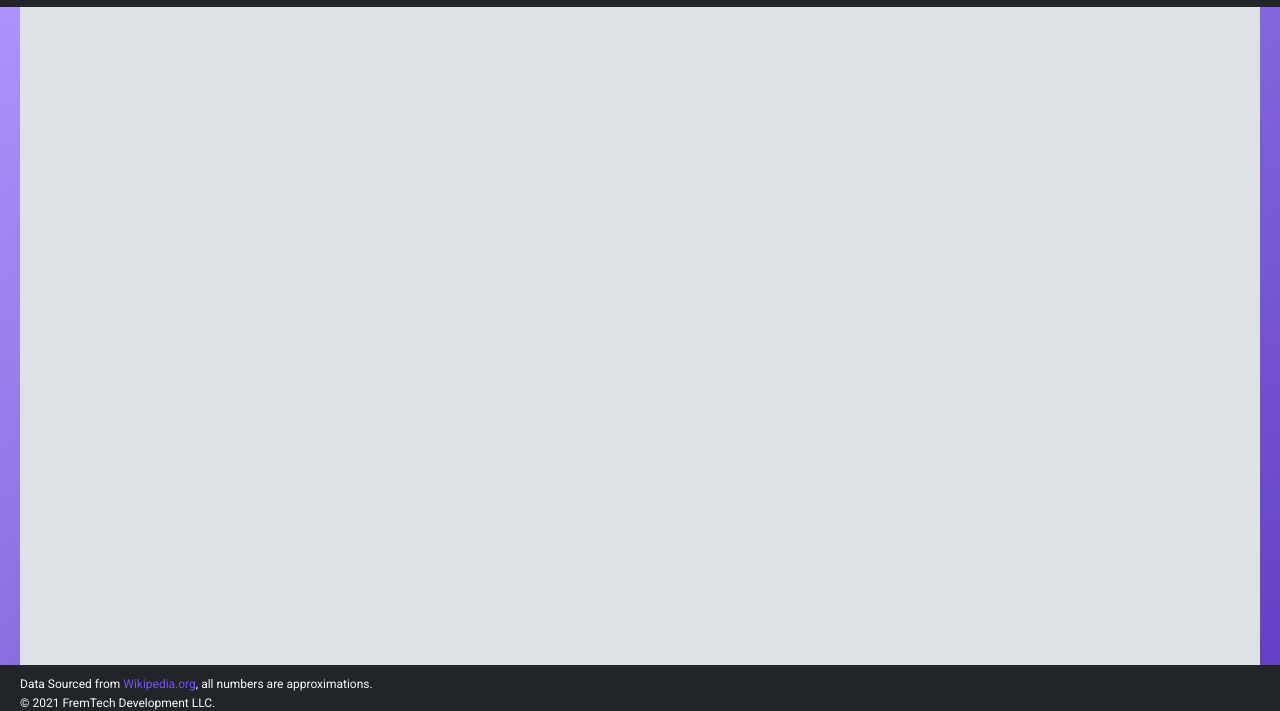
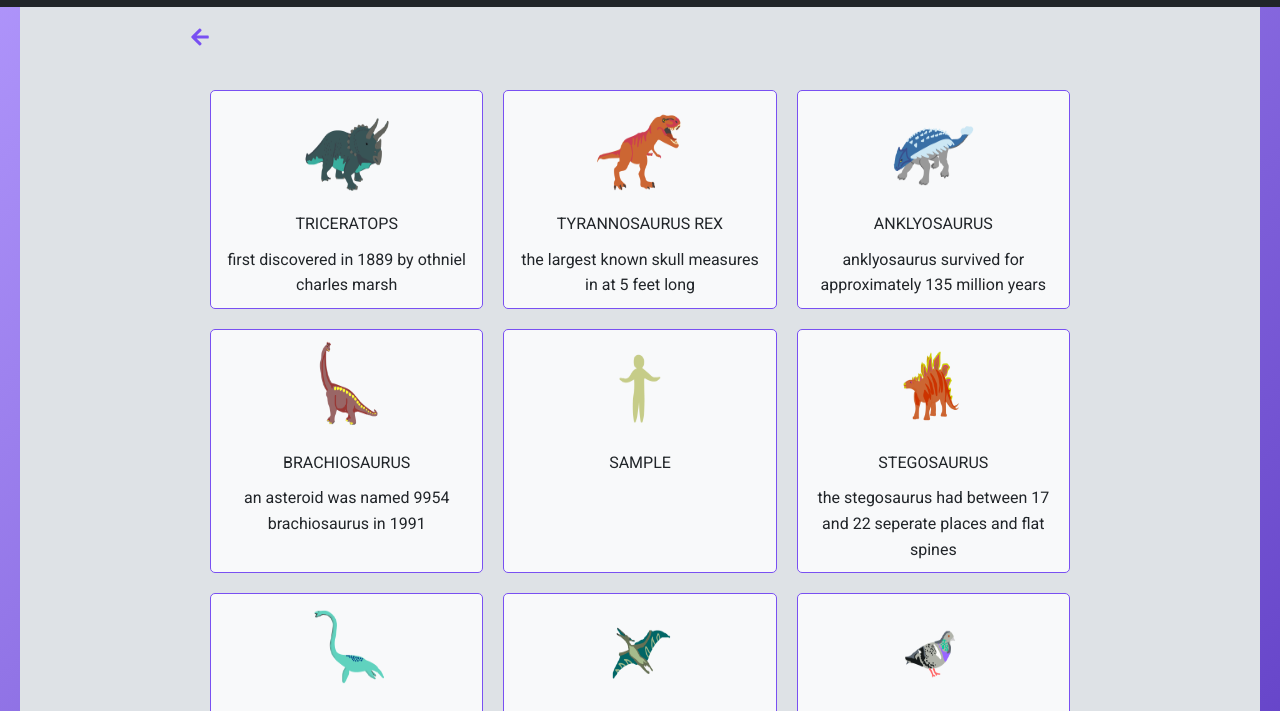
Before and after one commit to kfremgen97/Dinosaurs, a website built with webpack: page src/index.html in a window 1280 px wide. Both pictures are taken after typing "Sample", "5", "5", "5" into the empty fields and a click on the button "Compare Me!". Shown: the part 77-788 px from the top of the page. Built offline with nearby package versions, Linux system fonts and the light colour scheme.

Commit message:
feat: Generate cards after form submission

```diff
--- a/src/index.html
+++ b/src/index.html
@@ -69,14 +69,14 @@
 
     </div>
 
-<!--    <div class="view view&#45;&#45;cards">-->
+    <div class="view view--cards view--hidden">
 
-<!--        <button class="button button&#45;&#45;back">-->
-<!--            <svg>-->
-<!--                <use href="./assets/sprite/fa-solid.svg#arrow-left"></use>-->
-<!--            </svg>-->
-<!--        </button>-->
-<!--        <ul class="cards">-->
+        <button class="button button--back">
+            <svg>
+                <use href="./assets/sprite/fa-solid.svg#arrow-left"></use>
+            </svg>
+        </button>
+        <ul class="cards">
 <!--            <li class="card">-->
 <!--                <img class="card__img" src ='./assets/img/stegosaurus.png' alt="stegasourus">-->
 <!--                <p class="card__name">stegasourus</p>-->
@@ -122,8 +122,8 @@
 <!--                <p class="card__name">stegasourus</p>-->
 <!--                <p class="card__fact">This is a fact</p>-->
 <!--            </li>-->
-<!--        </ul>-->
-<!--    </div>-->
+        </ul>
+    </div>
 </main>
 <!-- footer -->
 <footer class="footer">
--- a/src/js/controller/homeController.js
+++ b/src/js/controller/homeController.js
@@ -2,6 +2,7 @@
 import dataModel from '../model/dataModel';
 import getDinos from '../service/dinoService';
 import formView from '../view/formView';
+import cardsView from '../view/cardsView';
 
 // Validate the form data
 const validateForm = function (formData) {
@@ -28,15 +29,13 @@ const formHandler = function (formData) {
     validateForm(formData);
     // Create the Person
     dataModel.setPerson(...formData.values());
-    // const person = dataModel.getPerson();
-    // console.log(person.getName(), person.getHeight(), person.getWeight(), person.getDiet());
-    // Compare human and dino, testing
-    // const dino = dataModel.getDinos()[0];
-    // console.log(dino.compareHeight(person.getName(), person.getHeight()));
-    // console.log(dino.compareWeight(person.getName(), person.getWeight()));
-    // console.log(dino.compareDiet(person.getName(), person.getDiet()));
     // Hide the form
     formView.hideForm();
+    // Show the cards view
+    cardsView.showView();
+    // Generate the cards
+    cardsView.generateCards(dataModel.getPerson(), dataModel.getDinos())
+
 
   } catch (error) {
     // Log the error
@@ -54,9 +53,9 @@ const getDinoInfo = async function() {
     // Store the dino info in the model
     dataModel.setDinos(dinos);
     // Dino for testing
-    const dino = dataModel.getDinos()[0];
-    console.log(dino.getSpecies(), dino.getHeight(), dino.getWeight(),
-      dino.getWhere(), dino.getWhen(), dino.getFact());
+    // const dino = dataModel.getDinos()[0];
+    // console.log(dino.getSpecies(), dino.getHeight(), dino.getWeight(),
+    //   dino.getWhere(), dino.getWhen(), dino.getFact());
   } catch (error) {
     alert(error.message);
   }
--- /dev/null
+++ b/src/js/view/cardsView.js
@@ -0,0 +1,97 @@
+// Revealing module design pattern for cardsView
+const cardsView = (function() {
+  // Properties
+  const view = document.querySelector('.view--cards');
+  const cards = document.querySelector('.cards');
+  const backButton = document.querySelector('.button--back');
+
+  function generateFact(num,dino) {
+
+  }
+
+  function generateDinoCard() {
+
+  }
+
+  function generatePersonCard() {
+
+  }
+
+  function generateCards(person,dinos) {
+    let cardsString = '';
+
+    // From 0-3 generate random card and fact
+    for(let i = 0; i < 4; i++) {
+      // Get a random number from 1-4
+      const num = Math.floor(Math.random() * 4);
+      // Get the dino
+      const dino = dinos[i];
+      console.log(dino);
+      const cardString = `
+           <li class="card">
+                <img class="card__img" src ="./assets/img/${dino.getSpecies().replaceAll(' ','-')}.png" alt="${dino.getSpecies()}">
+                <p class="card__name">${dino.getSpecies()}</p>
+                <p class="card__fact">${dino.getFact().replaceAll('.','')}</p>
+            </li>
+            `;
+      // Add to the card string
+      cardsString += cardString;
+    }
+
+
+    const personString = `
+          <li class="card">
+                <img class="card__img" src ="./assets/img/human.png" alt="${person.getName()}">
+                <p class="card__name">${person.getName()}</p>
+            </li>
+    `;
+
+    cardsString += personString;
+
+
+    // From 4-7 generate random card and fact
+    for(let i = 4; i < 8; i++) {
+      // Get a random number from 1-4
+      const num = Math.floor(Math.random() * 4);
+      // Get the dino
+      const dino = dinos[i];
+      console.log(dino);
+      const cardString = `
+           <li class="card">
+                <img class="card__img" src ="./assets/img/${dino.getSpecies().replaceAll(' ','-')}.png" alt="${dino.getSpecies()}">
+                <p class="card__name">${dino.getSpecies()}</p>
+                <p class="card__fact">${dino.getFact().replaceAll('.','')}</p>
+            </li>
+            `;
+      // Add to the card string
+      cardsString += cardString;
+    }
+
+    console.log(cardsString);
+
+    cards.innerHTML = '';
+    cards.insertAdjacentHTML('afterbegin', cardsString);
+  }
+
+
+  // Hide the view
+  function hideView() {
+    view.classList.add('view--hidden');
+  }
+
+  // Show the view
+  function showView() {
+    view.classList.remove('view--hidden');
+  }
+
+  // Properties and methods to make public
+  return {
+    showView,
+    hideView,
+    generateCards,
+  }
+
+})();
+
+// Default export
+export default cardsView;
--- a/src/js/view/formView.js
+++ b/src/js/view/formView.js
@@ -1,5 +1,6 @@
 // Revealing module design pattern for formView
 const formView = (function () {
+  const view = document.querySelector('.view--form');
   const form = document.querySelector('.form');
   const heading = document.querySelector('.heading--form');
   const nameInput = document.querySelector('.form__input--name');
@@ -22,11 +23,11 @@ const formView = (function () {
   }
 
   function displayForm() {
-    form.classList.remove('form--hidden')
+    view.classList.remove('view--hidden')
   }
 
   function hideForm() {
-    form.classList.add('form--hidden')
+    view.classList.add('view--hidden')
   }
 
   function displayError(message) {
--- a/src/scss/component/_card.scss
+++ b/src/scss/component/_card.scss
@@ -34,6 +34,7 @@
   &__fact {
     // set the text to lowercase
     text-transform: lowercase;
+    text-align: center;
   }
 
 
--- a/src/scss/component/_form.scss
+++ b/src/scss/component/_form.scss
@@ -17,11 +17,6 @@
   grid-auto-rows: min-content;
   // Set the grid gap to 2rem
   grid-gap: 2rem;
-
-  &--hidden {
-    // hide the form
-    display: none;
-  }
 
   &__item {
     // set the form item to a grid with 1 column and 2 rows
--- a/src/scss/component/_view.scss
+++ b/src/scss/component/_view.scss
@@ -38,4 +38,9 @@
       grid-template-columns: 1fr;
     }
   }
+
+  &--hidden {
+    // hide the view
+    display: none;
+  }
 }
```
Also changed, not shown: .eslintrc.js, src/assets/img/tyrannosaurus-rex.png (renamed from src/assets/img/tyrannosaurus rex.png).
